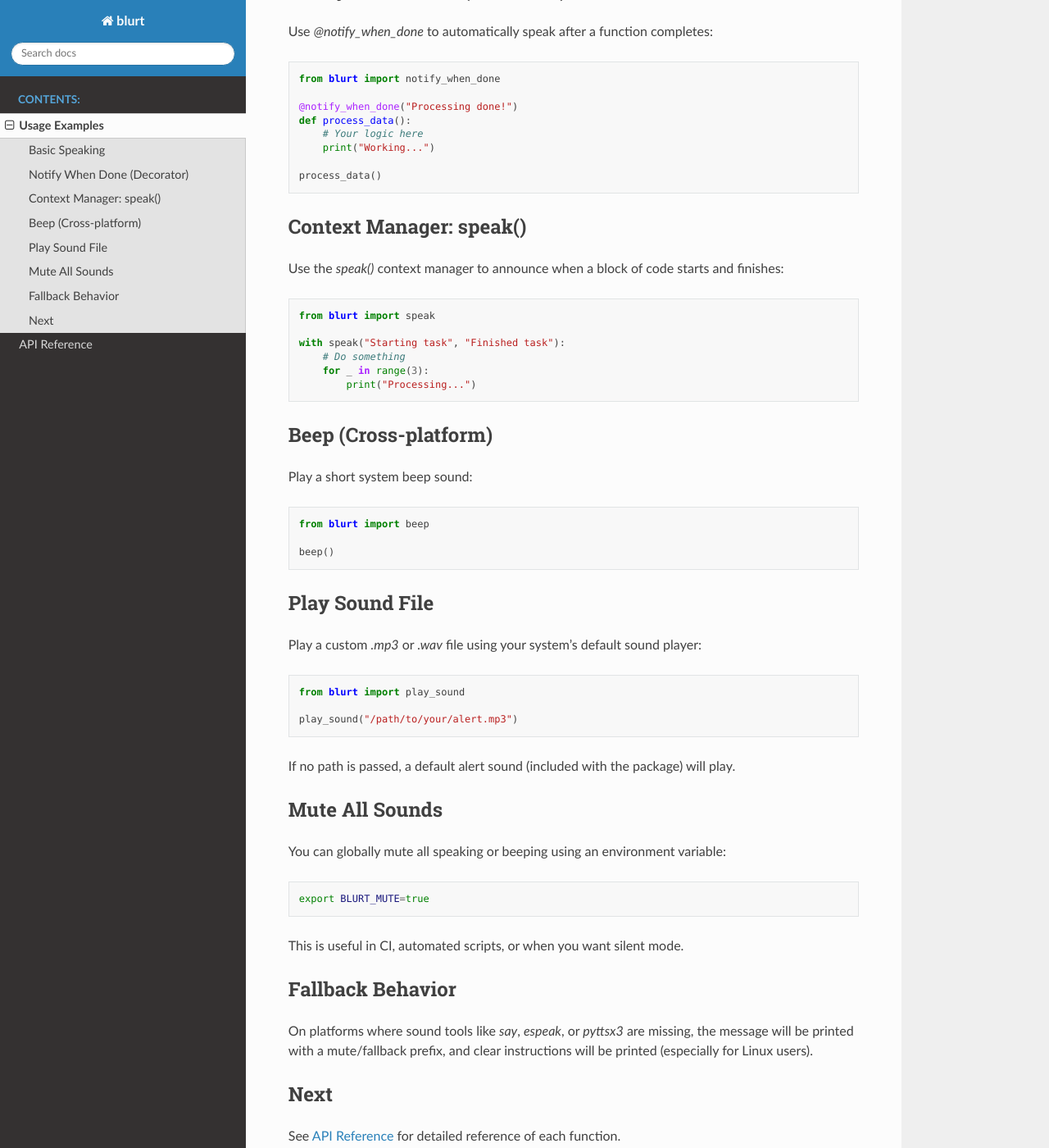
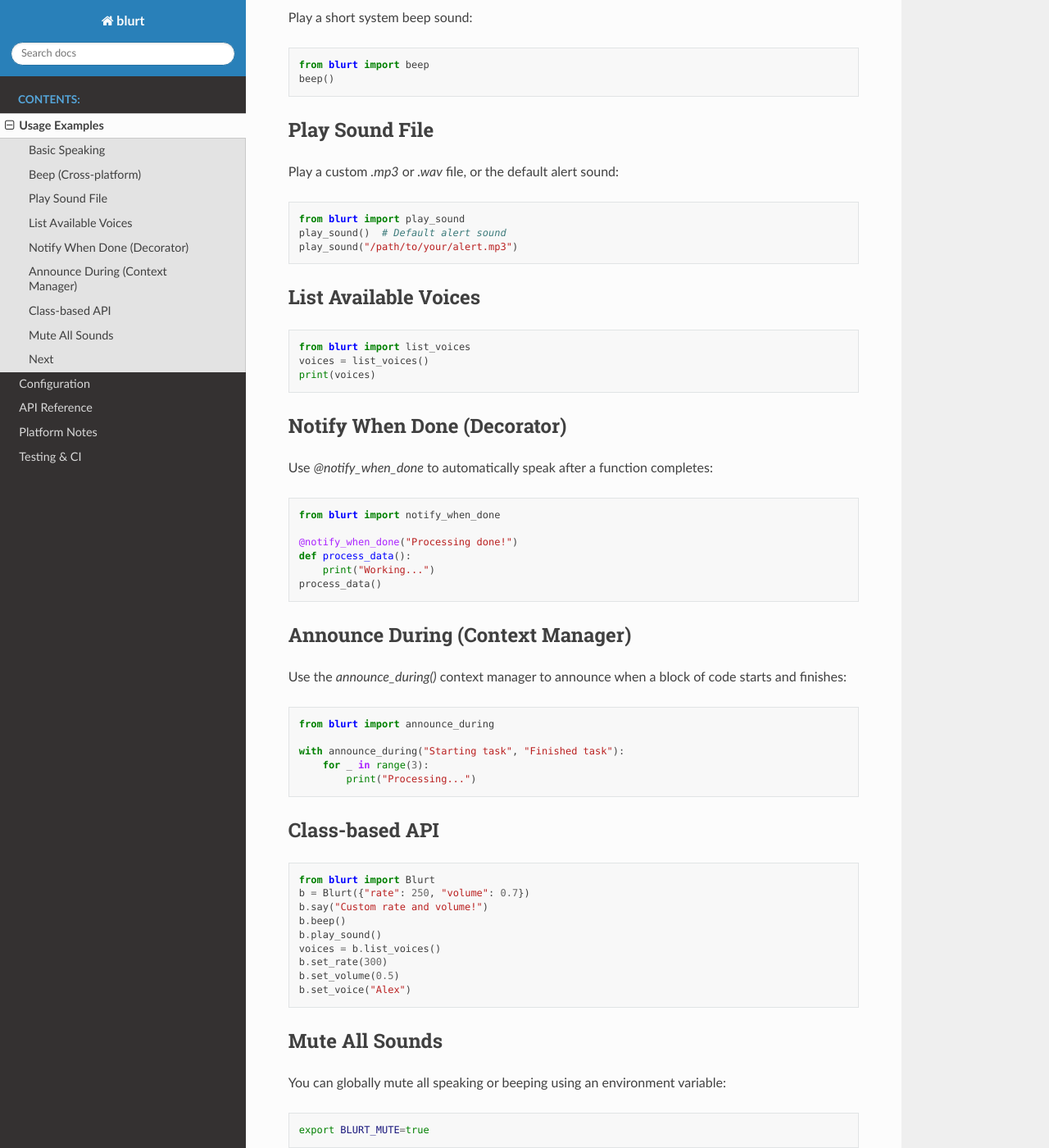
Before and after one commit to buddheshwarnath/blurtpy, a Sphinx documentation site: the page built from docs/usage.rst, in a window 1280 px wide and 1400 px high, scrolled down 393 px. Shown: the whole window at 82% size. Built offline with Sphinx 7.4.7 and the Read the Docs theme 3.1.0, drawn with Linux system fonts in a browser that asks for light colours; some of the changed text lies outside the part shown.

Commit message:
Update latest doc, and local linux test

```diff
--- a/docs/api.rst
+++ b/docs/api.rst
@@ -24,40 +23,15 @@ Speaks a message out loud using the system's speech engine.
 - **Mute option**:
   Set environment variable `BLURT_MUTE=true` to disable speaking.
 
-notify_when_done(message: str = "Task completed")
-~~~~~~~~~~~~~~~~~~~~~~~~~~~~~~~~~~~~~~~~~~~~~~~~~
-
-A decorator that speaks a message when a function finishes executing.
-
-- **Parameters**:
-  `message` (str): The message to announce when the function completes.
-- **Usage**:
-  Use `@notify_when_done("All done!")` before your function.
-
-speak(start: str = "Started", done: str = "Completed")
-~~~~~~~~~~~~~~~~~~~~~~~~~~~~~~~~~~~~~~~~~~~~~~~~~~~~~~~
-
-Context manager to announce the beginning and end of a block of code.
-
-- **Parameters**:
-  - `start` (str): Message spoken before the block runs.
-  - `done` (str): Message spoken after the block finishes.
-- **Usage**:
-
-  .. code-block:: python
-
-      with speak("Begin", "Done"):
-          # block of code
-
 beep()
-~~~~~~
+~~~~~~~
 
 Plays a short beep sound.
 
 - **Platform-specific behavior**:
-  - macOS: plays `/System/Library/Sounds/Glass.aiff`
+  - macOS: plays a system sound
   - Windows: uses `winsound.Beep`
-  - Linux: prints ASCII bell (`\a`)
+  - Linux: uses `aplay` or prints ASCII bell (`\a`)
 
 play_sound(path: str = None)
 ~~~~~~~~~~~~~~~~~~~~~~~~~~~~
@@ -70,3 +44,48 @@ Plays a custom sound file.
   - macOS: uses `afplay`
   - Windows: uses `winsound.PlaySound`
   - Linux: uses `aplay`
+
+list_voices() -> List[str]
+~~~~~~~~~~~~~~~~~~~~~~~~~~
+
+Returns a list of available system voices.
+
+notify_when_done(message: str = "Task completed")
+~~~~~~~~~~~~~~~~~~~~~~~~~~~~~~~~~~~~~~~~~~~~~~~~~
+
+A decorator that speaks a message when a function finishes executing.
+
+- **Parameters**:
+  `message` (str): The message to announce when the function completes.
+- **Usage**:
+  Use `@notify_when_done("All done!")` before your function.
+
+announce_during(start: str = "Started", end: str = "Completed")
+~~~~~~~~~~~~~~~~~~~~~~~~~~~~~~~~~~~~~~~~~~~~~~~~~~~~~~~~~~~~~~~~~
+
+Context manager to announce the beginning and end of a block of code.
+
+- **Parameters**:
+  - `start` (str): Message spoken before the block runs.
+  - `end` (str): Message spoken after the block finishes.
+
+Class-based API
+---------------
+
+Blurt(config: dict = None)
+~~~~~~~~~~~~~~~~~~~~~~~~~~
+
+A class for advanced and configurable voice/sound notifications.
+
+- **Parameters**:
+  - `config` (dict, optional): Configuration for rate, volume, voice, pitch, language.
+- **Methods**:
+  - `say(message: str)`
+  - `beep()`
+  - `play_sound(path: str = None)`
+  - `list_voices() -> List[str]`
+  - `set_rate(rate: int)`
+  - `set_volume(volume: float)`
+  - `set_voice(voice: str)`
+
+See :doc:`configuration` for all config options.
--- a/docs/usage.rst
+++ b/docs/usage.rst
@@ -9,9 +9,37 @@ Use `say()` to speak a simple message aloud:
 .. code-block:: python
 
     from blurt import say
-
     say("Hello, world!")
 
+Beep (Cross-platform)
+---------------------
+
+Play a short system beep sound:
+
+.. code-block:: python
+
+    from blurt import beep
+    beep()
+
+Play Sound File
+---------------
+
+Play a custom `.mp3` or `.wav` file, or the default alert sound:
+
+.. code-block:: python
+
+    from blurt import play_sound
+    play_sound()  # Default alert sound
+    play_sound("/path/to/your/alert.mp3")
+
+List Available Voices
+---------------------
+
+.. code-block:: python
+
+    from blurt import list_voices
+    voices = list_voices()
+    print(voices)
 
 Notify When Done (Decorator)
 ----------------------------
@@ -24,52 +52,36 @@ Use `@notify_when_done` to automatically speak after a function completes:
 
     @notify_when_done("Processing done!")
     def process_data():
-        # Your logic here
         print("Working...")
-
     process_data()
 
+Announce During (Context Manager)
+---------------------------------
 
-Context Manager: speak()
-------------------------
-
-Use the `speak()` context manager to announce when a block of code starts and finishes:
+Use the `announce_during()` context manager to announce when a block of code starts and finishes:
 
 .. code-block:: python
 
-    from blurt import speak
+    from blurt import announce_during
 
-    with speak("Starting task", "Finished task"):
-        # Do something
+    with announce_during("Starting task", "Finished task"):
         for _ in range(3):
             print("Processing...")
 
-
-Beep (Cross-platform)
----------------------
-
-Play a short system beep sound:
+Class-based API
+---------------
 
 .. code-block:: python
 
-    from blurt import beep
-
-    beep()
-
-
-Play Sound File
----------------
-
-Play a custom `.mp3` or `.wav` file using your system’s default sound player:
-
-.. code-block:: python
-
-    from blurt import play_sound
-
-    play_sound("/path/to/your/alert.mp3")
-
-If no path is passed, a default alert sound (included with the package) will play.
-
+    from blurt import Blurt
+    b = Blurt({"rate": 250, "volume": 0.7})
+    b.say("Custom rate and volume!")
+    b.beep()
+    b.play_sound()
+    voices = b.list_voices()
+    b.set_rate(300)
+    b.set_volume(0.5)
+    b.set_voice("Alex")
 
 Mute All Sounds
 ---------------
@@ -80,14 +92,7 @@ You can globally mute all speaking or beeping using an environment variable:
 
     export BLURT_MUTE=true
 
-This is useful in CI, automated scripts, or when you want silent mode.
-
-
-Fallback Behavior
------------------
-
-On platforms where sound tools like `say`, `espeak`, or `pyttsx3` are missing, the message will be printed with a mute/fallback prefix, and clear instructions will be printed (especially for Linux users).
-
+See :doc:`configuration` for more options.
 
 Next
 ----
```
Also changed, not shown: other parts of docs/api.rst (+2 -3 lines), README.md (+76 -42 lines), docs/configuration.rst (added, +41 -0 lines), docs/index.rst (+22 -17 lines), docs/platform.rst (added, +36 -0 lines), docs/testing.rst (added, +28 -0 lines), 6 other files.
